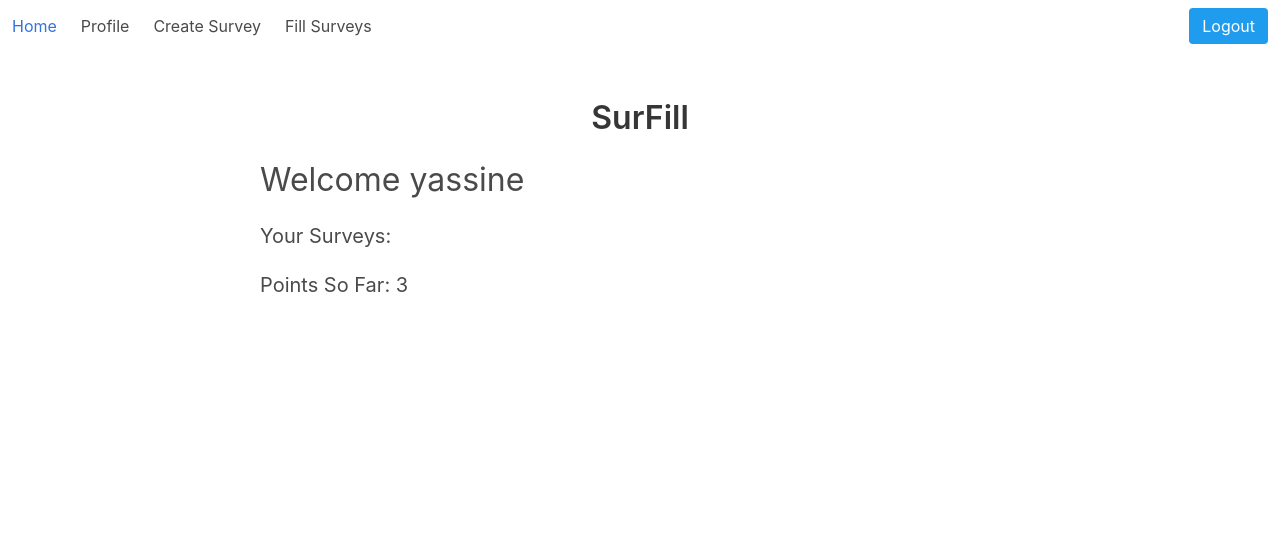
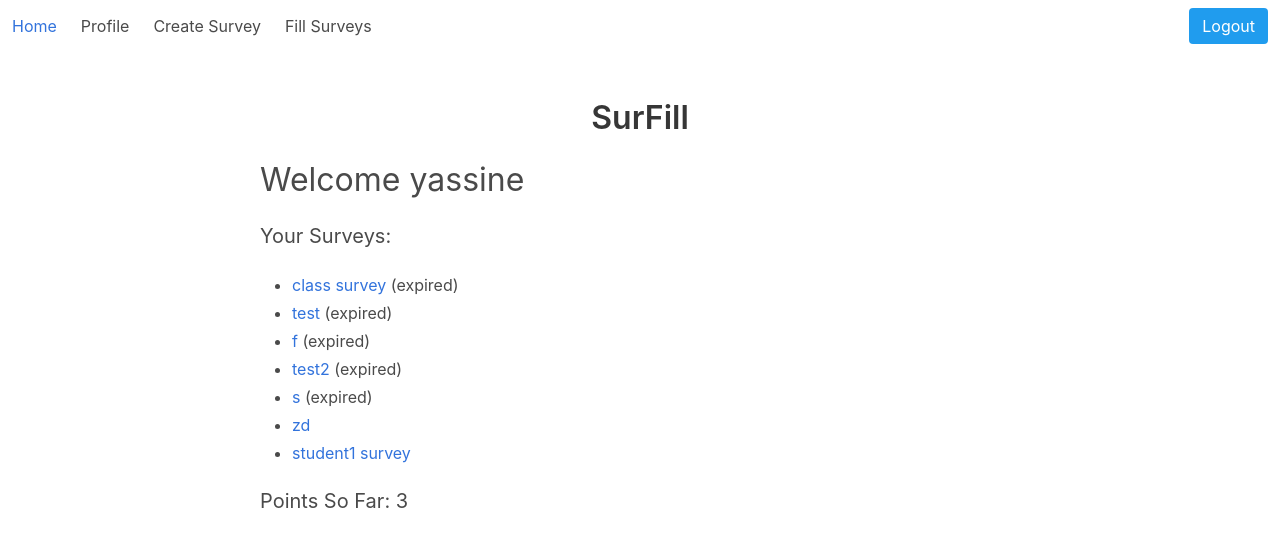
Before and after one commit to yassineDr12/SurFill, a Django app: template survey/templates/survey/profile.html in a window 1280 px wide. Shown: the top 547 px of the page. Run offline with Django 4.2, Linux system fonts and the light colour scheme; the template is opened without the code that fills it: values that come from a table or form of the project are taken from there, others are empty; a user stored in the database is signed in; data comes from the database, SQL or seed files in the repository; both versions use the stored data as it was after the commit; some libraries are stand-ins or nearby versions.

```diff
--- a/survey/templates/survey/profile.html
+++ b/survey/templates/survey/profile.html
@@ -18,7 +18,7 @@
         <h3 class="subtitle">Your Surveys:</h3>
         <div class="content">
           <ul>
-            {% for survey in survey_results %}
+            {% for survey in surveys %}
             <li>
               <a href="{% url 'survey_results' survey.id %}">{{ survey.title }}</a>
               {% if survey.expired %}
```
Also changed, not shown: db.sqlite3.
